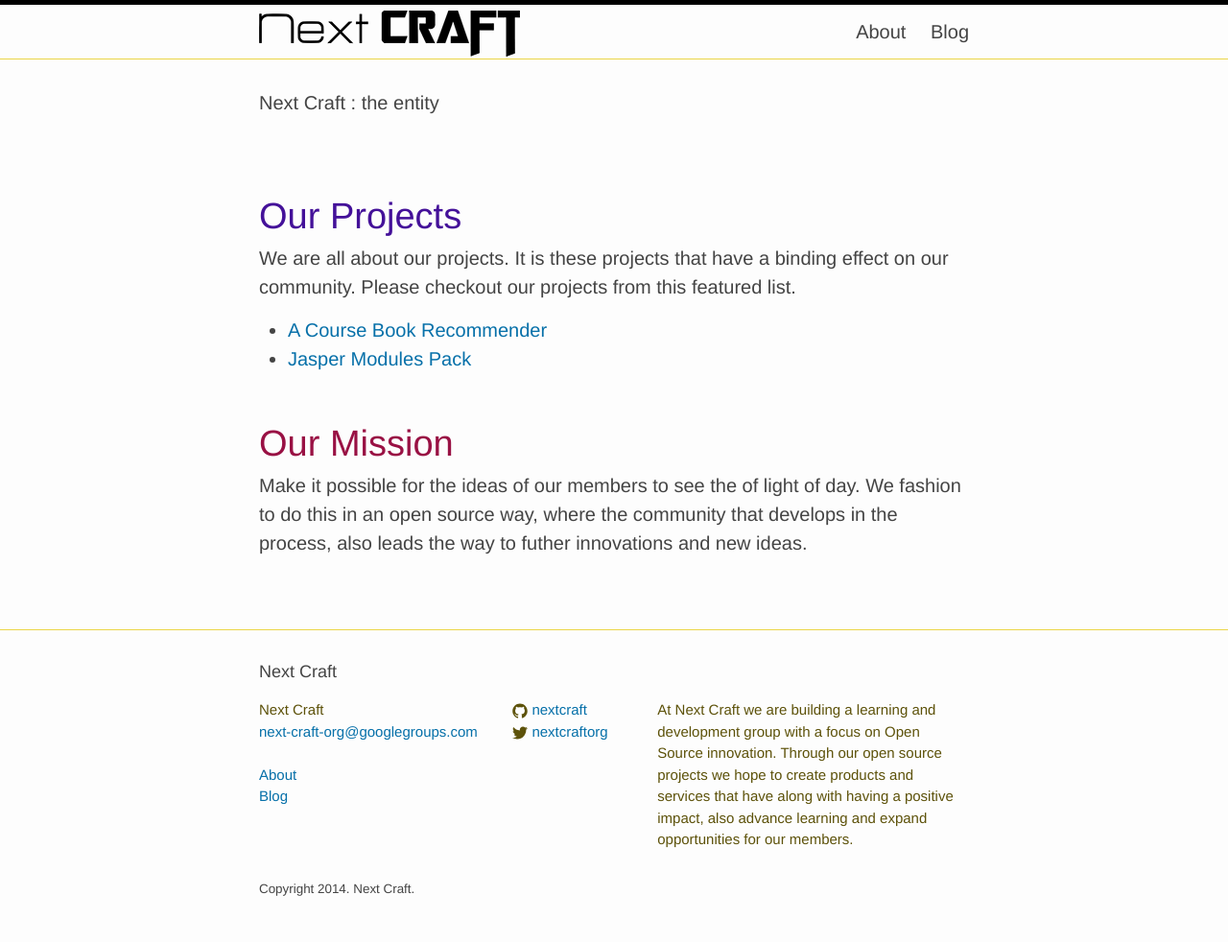
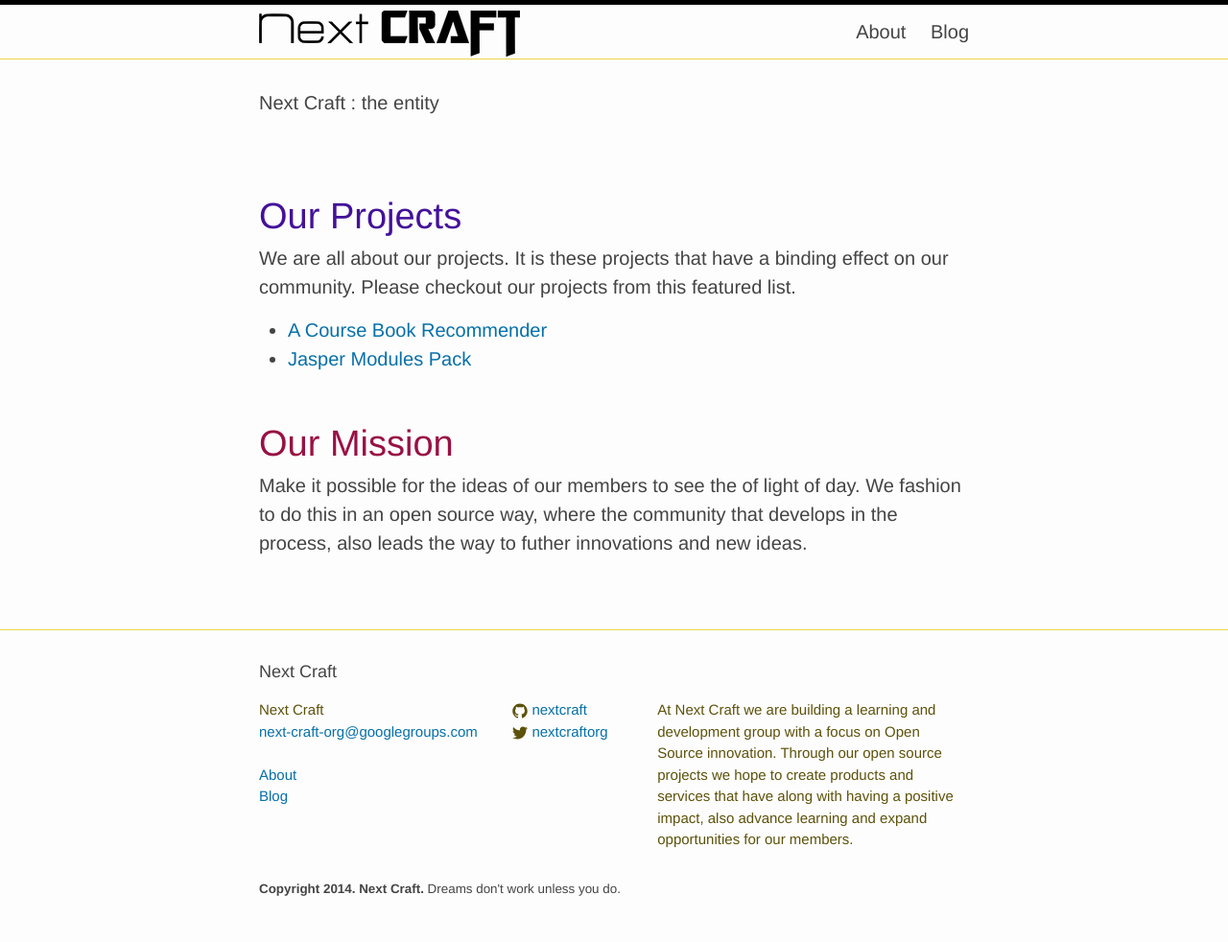
Before and after one commit to nextcraft/nextcraft.github.io, a Jekyll site: the page built from index.html, in a window 1280 px wide. Shown: the whole page at 96% size. Built offline with Jekyll 4.4.1, drawn with Linux system fonts in a browser that asks for light colours.

```diff
--- a/_includes/footer.html
+++ b/_includes/footer.html
@@ -56,7 +56,7 @@
       </div>
     </div>
 
-    <h6>Copyright 2014. Next Craft.</h6>
+    <h6><b>Copyright 2014. Next Craft. </b> Dreams don't work unless you do.</h6>
 
   </div>
 
```
